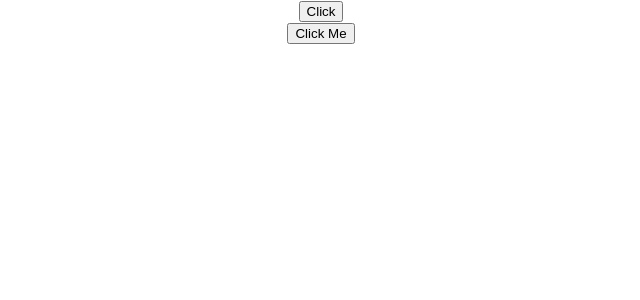
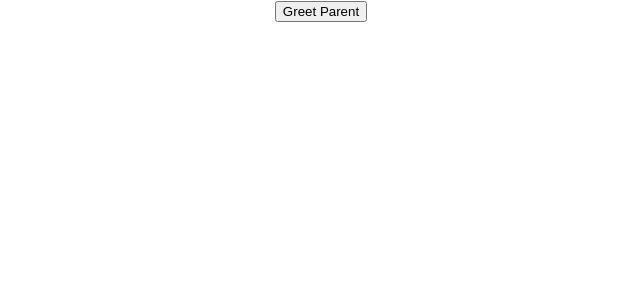
Before and after one commit to mrpran/ReactJS, a React (Create React App) app: page / in a window 1280 px wide. Shown: the top 300 px of the page, without its empty margins (319-959 px from the left). Built offline with nearby package versions, Linux system fonts and the light colour scheme.

Commit message:
From child to parent

```diff
--- a/src/App.js
+++ b/src/App.js
@@ -6,18 +6,21 @@
 import Counter from './components/Counter'
 import FunctionClick from './components/FunctionClick'
 import ClassClick from './components/ClassClick'
+import EventBind from './components/EventBind'
+import ParentComponent from './components/ParentComponent'
 
 function App() {
   return (
     <div className="App">
 
-
+<ParentComponent/>
+      {/*
+      <FunctionClick />
+      <EventBind />
+      <Counter />
+      <Message />
       <FunctionClick />
       <ClassClick />
-
-{/*
-      <Counter />
-      <Message />
 
       <Greet name="Bruce" heroName="Batman">
         <p>This is children props</p>
--- /dev/null
+++ b/src/components/ChildComponent.js
@@ -0,0 +1,11 @@
+import React from 'react'
+
+const ChildComponent = (props) => {
+  return (
+    <div>
+      <button onClick={() => props.greetHandler('child')}>Greet Parent</button>
+    </div>
+  )
+}
+
+export default ChildComponent
--- a/src/components/ClassClick.js
+++ b/src/components/ClassClick.js
@@ -10,6 +10,7 @@
     return (
       <div>
         <button onClick={this.clickHandler}>Click Me</button>
+        <button onClick={() => this.clickHandler()}>Click Me2</button>
       </div>
     )
   }
--- /dev/null
+++ b/src/components/EventBind.js
@@ -0,0 +1,34 @@
+import React, { Component } from 'react'
+
+class EventBind extends Component {
+
+  constructor() {
+    super()
+    this.state = {
+      message: 'Hello'
+    }
+    // this.clickHandler = this.clickHandler.bind(this)
+  }
+
+  // clickHandler() {
+  //   console.log(this)
+  //   this.setState({message: 'Goodbye'})
+  // }
+
+  clickHandler = () => {
+    this.setState({message:'Goodbye'})
+  }
+
+  render() {
+    return (
+      <div>
+        <div>{this.state.message}</div>
+        {/* <button onClick={this.clickHandler.bind(this)}>Click</button> */}
+        {/* <button onClick={() => this.clickHandler()}>Click</button> */}
+        <button onClick={this.clickHandler}>Click</button>
+      </div>
+    )
+  }
+}
+
+export default EventBind
--- a/src/components/FunctionClick.js
+++ b/src/components/FunctionClick.js
@@ -1,12 +1,14 @@
 import React from 'react'
 
-export default () => {
+const FunctionClick = () => {
   function clickHandler() {
     console.log('Button clicked')
   }
   return (
     <div>
       <button onClick={clickHandler}>Click</button>
+      <button onClick={() => clickHandler()}>Click 2</button>
     </div>
   )
 }
+export default FunctionClick
--- /dev/null
+++ b/src/components/ParentComponent.js
@@ -0,0 +1,28 @@
+import React, { Component } from 'react'
+import ChildComponent from './ChildComponent'
+
+class ParentComponent extends Component {
+  constructor(props) {
+    super(props)
+
+    this.state = {
+      parentName: 'Parent'
+    }
+
+    this.greetParent = this.greetParent.bind(this)
+  }
+
+  greetParent(childName) {
+    alert(`Hello ${this.state.parentName} from ${childName}`)
+  }
+
+  render() {
+    return (
+      <div>
+        <ChildComponent greetHandler={this.greetParent} />
+      </div>
+    )
+  }
+}
+
+export default ParentComponent
```
